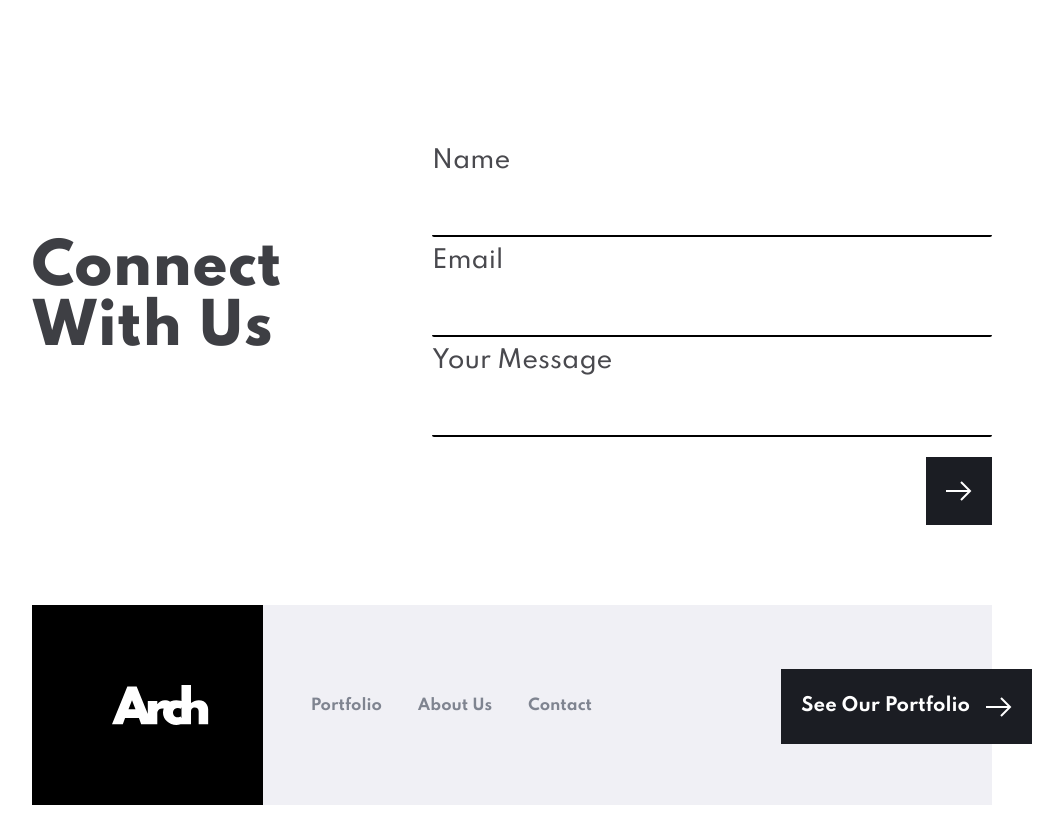
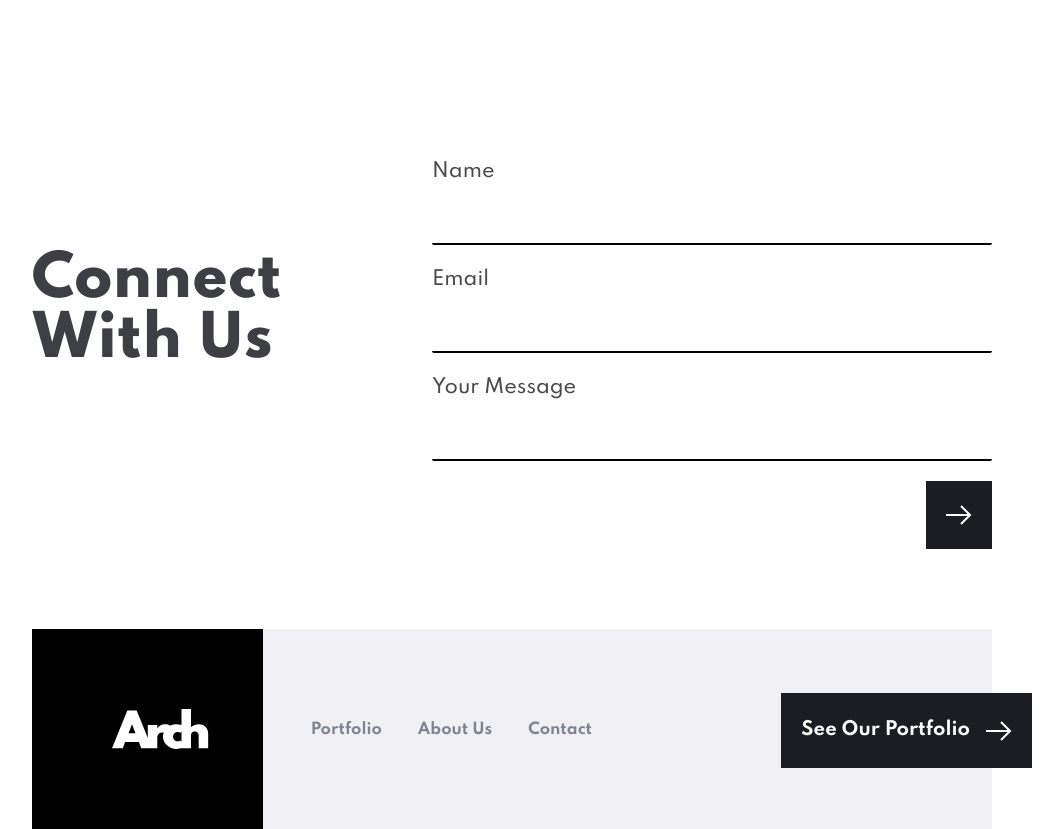
Before and after one commit to keys78/arch-studio, a React (Create React App) app: page /contact in a window 1280 px wide. Shown: the part 2100-2929 px from the top of the page, without its empty margins (128-1191 px from the left). Before the commit the page ends 2905 px from the top, so only its background shows below. Built offline with nearby package versions, Linux system fonts and the light colour scheme.

Commit message:
leaflet implementation

```diff
--- a/src/Contact.js
+++ b/src/Contact.js
@@ -14,9 +14,13 @@ const Contact = () => {
     const validateForm = (e) => {
         e.preventDefault();
         if( name.length < 2 && email.length < 2 && message.length < 2 ) {
-            setErrorMessage('Fill All Fields')
+            setErrorMessage('This field can\'t be empty')
+            setInterval(() => {
+                setErrorMessage('')
+              }, 5000)
+
         } else {
-            setErrorMessage('Submitted S')
+            alert('Submitted')
         }
         console.log("HELLO")
     }
@@ -86,20 +90,26 @@ const Contact = () => {
 
 
                     <form onSubmit={validateForm} className="w-7/12 cd">
-                        <div>
+                        <div className="flex-between">
                             <label className="el-label">Name</label>
-                            <p>{ errorMessage }</p>
+                            <p className="text-xs text-red-500 font-bold">{ errorMessage }</p>
                         </div>
                         <input type="text"
                             value={ name } onChange={(e) => setName(e.currentTarget.value)}
                             className="input-group focus:outline-none"
                         />
-                        <label className="el-label">Email</label>
+                        <div className="flex-between">
+                            <label className="el-label">Email</label>
+                            <p className="text-xs text-red-500 font-bold">{ errorMessage }</p>
+                        </div>
                         <input type="text"
                             value={ email } onChange={(e) => setEmail(e.currentTarget.value)}
                             className="input-group focus:outline-none"
                         />
-                        <label className="el-label">Your Message</label>
+                        <div className="flex-between">
+                            <label className="el-label">Your Message</label>
+                            <p className="text-xs text-red-500 font-bold">{ errorMessage }</p>
+                        </div>
                         <input type="text"
                             value={ message } onChange={(e) => setMessage(e.currentTarget.value)}
                             className="input-group focus:outline-none"
--- a/src/components/Swipe.js
+++ b/src/components/Swipe.js
@@ -72,7 +72,7 @@ const Swipe = () => {
 
         {(slides.map((slide) => (
           <SwiperSlide key={slide.id}>
-          <div className="h-screen relative w-full bg-red-500">
+          <div className="h-screen relative w-full bg-black">
               <img src={ slide.img } />
               <div className="bg-black w-full h-full opacity-30 absolute top-0"></div>
               <div className="absolute w-full h-full top-0 left-0">
--- a/src/index.css
+++ b/src/index.css
@@ -188,7 +188,7 @@ footer{
   margin-top: 10px;
   color:#49494e;
   font-weight: 500;
-  font-size: 1.5rem;
+  font-size: 1.2rem;
 }
 
 /* SLIDER */
```
